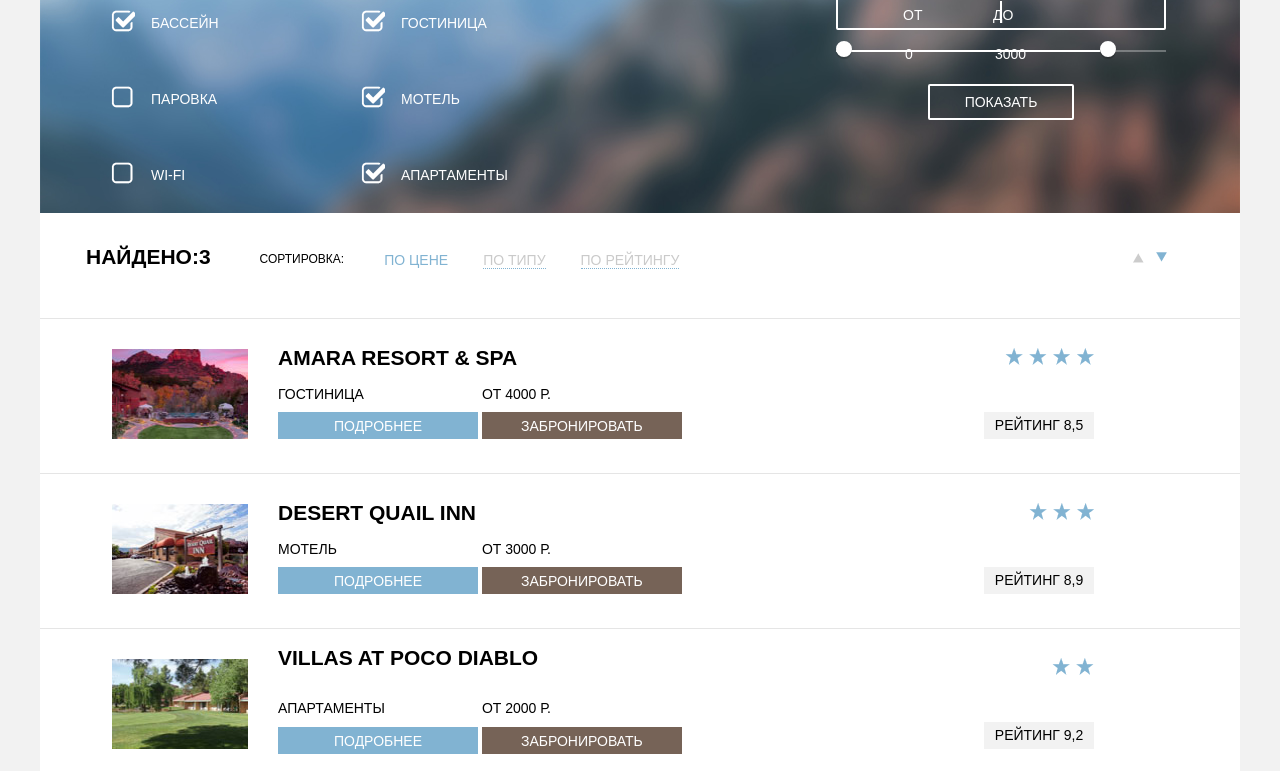
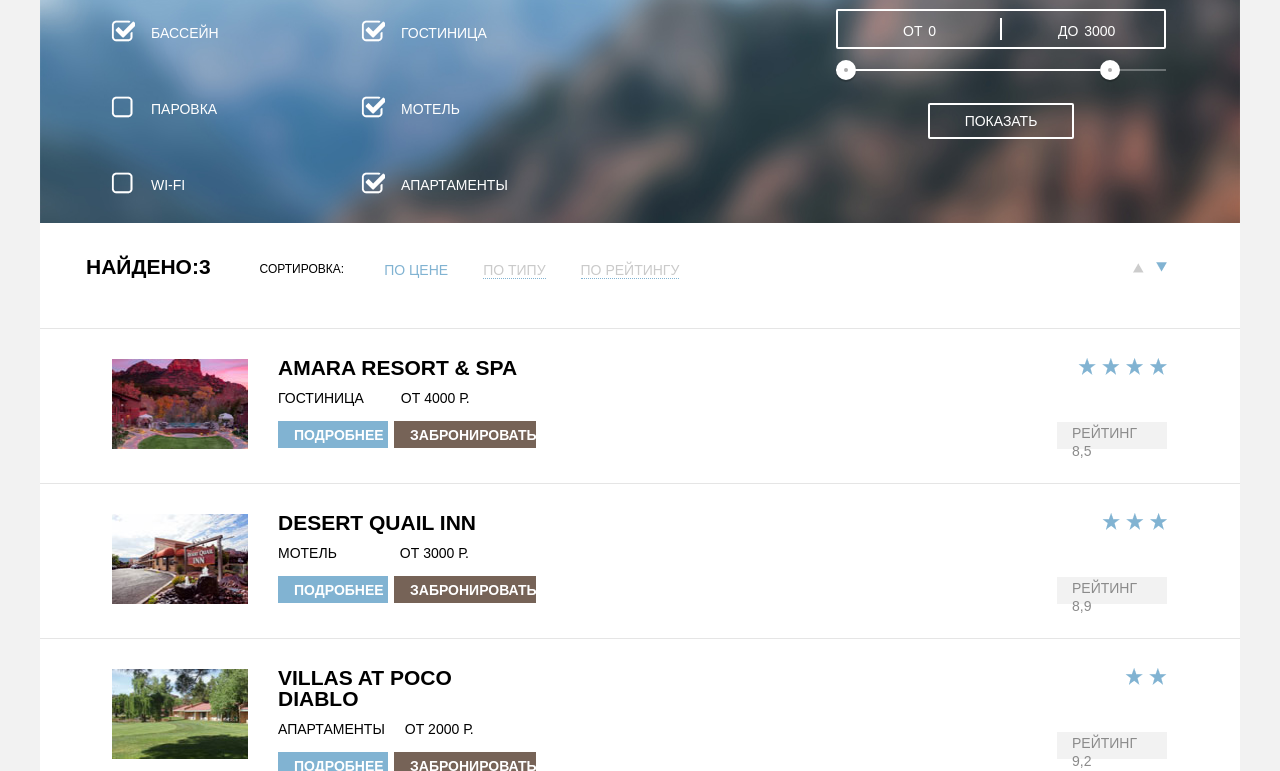
Before and after one commit to Mayya01/308657-sedona, a plain HTML site: page catalog.html in a window 1280 px wide. Shown: the part 98-869 px from the top of the page. Drawn offline with Linux system fonts and the light colour scheme.

Commit message:
Styles for catalog.html

```diff
--- a/catalog.html
+++ b/catalog.html
@@ -16,7 +16,7 @@
             <li class = 'navigation-left'><a href = '#'>Информация</a></li>
             <li class = 'navigation-left'><a href = '#'>Фото и видео</a></li>
             <li class = 'navigation-right'><a href = '#'>Карта штата</a></li>
-            <li class = 'navigation-right'><a href = '#'>Гостиницы</a></li>
+            <li class = 'navigation-right'><a href = '#' class = 'active-navigation'>Гостиницы</a></li>
 
           </ul>
         </nav>
@@ -83,11 +83,6 @@
       <button class="btn-transparent" type="submit">Показать</button>
 
     </div>
-
-
-
-
-
       </form>
 
       <section class = 'sort'>
@@ -117,12 +112,14 @@
 
           <div class = 'amara-description'>
               <h2>Amara Resort & Spa</h2>
-
+            <div class = 'hotels amara'>
               <p>Гостиница</p>
               <p>от 4000 р.</p>
-
+            </div>
+            <div class = ' hotels amara'>
               <a href = '#' class = 'amara-details'>Подробнее</a>
               <a href = '#' class = 'amara-book'>Забронировать</a>
+            </div>
           </div>
 
           <div class = 'amara-information'>
@@ -140,12 +137,14 @@
 
           <div class = 'quail-description'>
               <h2>Desert Quail Inn</h2>
-
+            <div class = ' hotels quail'>
               <p>Мотель</p>
               <p>от 3000 р.</p>
-
+            </div>
+            <div class = ' hotels quail' >
               <a href = '#' class = 'quail-details'>Подробнее</a>
               <a href = '#' class = 'quail-book'>Забронировать</a>
+            </div>
           </div>
 
           <div class = 'quail-information'>
@@ -163,12 +162,14 @@
 
             <div class = 'poco-description'>
               <h2>Villas At Poco Diablo</h2>
-
+            <div class = ' hotels poco'>
               <p>Апартаменты</p>
               <p>от 2000 р.</p>
-
+            </div>
+            <div class = ' hotels poco'>
               <a href = '#' class = 'poco-details'>Подробнее</a>
               <a href = '#' class = 'poco-book'>Забронировать</a>
+            </div>
             </div>
             <div class = 'poco-information'>
               <div class = 'poco-raitnig'>Рейтинг 9,2</div>
--- a/css/style.css
+++ b/css/style.css
@@ -91,11 +91,16 @@ h3{
   width:456px;
   height: 343px;
 }
+.navigation .active-navigation{
+  color: rgb(119, 99, 87);
+}
+
+
 
 
 /*Стили к index.html, для блоков с рекламой*/
 .main-description{
-  background-color:  #ffffff;;
+  background-color:  #ffffff;
   width: 1200px;
   min-height: 210px;
 }
@@ -127,7 +132,7 @@ h3{
 }
 .advertising-content{
   min-height: 166px;
-  width: 307;
+  width: 307px;
   color:  #ffffff;;
   margin:50px 46px 40px 46px;
 }
@@ -153,6 +158,8 @@ h3{
 .advertising-tourist{
   background-color: rgb(238,238,238);
 }
+
+
 
 /*Стили для блока с едой, жильем, подарками*/
 .features{
@@ -202,6 +209,8 @@ h3{
    white-space: pre-wrap;
 }
 
+
+
 /*Стили к index.html:форма, блок поверх формы, карта*/
 .map{
   background-image: url(../img/map.jpg)
@@ -212,7 +221,7 @@ h3{
   min-height: 766px;
 }
 .best-offer-interest{
-  background-color: white;
+  background-color: #ffffff;
 }
 .best-offer-options h2{
   margin-top: 0px;
@@ -240,7 +249,7 @@ h3{
   margin-right: 316px;
 }
 .best-offer-hotels a{
-  color:white;
+  color:#ffffff;
   text-decoration: none;
   text-align: center;
   display: block;
@@ -266,6 +275,7 @@ h3{
   background-color: rgb(242,242,242);
   border:none;
   font-weight: bold;
+  padding: 7px 229px 7px 12px;
 }
 input[type='text']:hover{
   background-color: rgb(235,235,235);
@@ -318,7 +328,6 @@ button[name = 'results']:active{
   background-color: rgb(84,150,189);
   color: rgba(255,255,255, 0.3)
 }
-
 .formblock-max{
   display: flex;
 }
@@ -374,12 +383,16 @@ label[for = 'for-children']{
   background-position: 0 -725px;
 }
 
+
+/*для catalog.html, стили для чекбоксов, ползунка*/
+
 .options{
   width: 1200px;
   display: flex;
   position: relative;
   background-image: url(../img/filterbackground.jpg);
   color: #ffffff;
+  margin-top: 10px;
 }
 .options p{
   margin: 0;
@@ -501,13 +514,121 @@ input[type='checkbox']:checked + label::before{
   background-position: -10px -1164px;
 }
 
+/*Стили для ползунка, демо*/
+.filter-range {
+  box-sizing: content-box;
+  width: 330px;
+  color: #ffffff;
+  text-transform: uppercase;
+  position: absolute;/*Нужно ли здесь позиционирование? В Демо его не было. Относительное позиционирование задано у блока .options*/
+  top: 31px;
+  right: 74px;
+}
+.filter-range-title {
+  margin-bottom: 9px;
+
+  font-weight: 600;
+  font-size: 16px;
+  line-height: 21px;
+}
+.price-controls {
+  position: relative;
+  height: 36px;
+  margin-bottom: 20px;
+  font-size: 0;
+  border: 2px solid #ffffff;
+  border-radius: 2px;
+}
+.price-controls::after {
+  content: "";
+  position: absolute;
+  top: 50%;
+  left: 50%;
+  width: 2px;
+  height: 22px;
+
+  background: #ffffff;
+  transform: translate(-50%, -50%);
+}
+.price-controls label {
+  display: inline-block;
+  font-size: 14px;
+  line-height: 38px;
+  vertical-align: top;
+  cursor: pointer;
+}
+.price-controls .min-price,
+.price-controls .max-price {
+  width: 90px;
+  padding-left: 65px;
+}
+.price-controls input {
+  width: 50px;
+  color: inherit;
+  font: inherit;
+
+  background: none;
+  border: none;
+}
+.range-controls {
+  position: relative;
+  margin-bottom: 32px;
+}
+.range-controls .scale {
+  height: 2px;
+  background: rgba(255, 255, 255, 0.3);
+}
+.range-controls .bar {
+  width: 80%;
+  height: 2px;
+  background: #ffffff;
+}
+.range-toggle {
+  position: absolute;
+  top: -9px;
+  width: 4px;
+  height: 4px;
+  background: #ababab;
+  border: 8px solid #ffffff;
+  border-radius: 50%;
+  box-shadow: 0 2px 1px 0 rgba(0, 1, 1, 0.2);
+  cursor: pointer;
+}
+.range-toggle:hover {
+  background: #1c4f80;
+}
+
+.range-toggle-min {
+  left: 0;
+}
+.range-toggle-max {
+  left: 80%;
+}
+.btn-transparent {
+  display: block;
+  margin: 0 auto;
+  padding: 6px 35px;
+  font-size: 14px;
+  line-height: 20px;
+  color: #ffffff;
+  text-transform: uppercase;
+  background: transparent;
+  border: 2px solid #ffffff;
+  border-radius: 2px;
+  cursor: pointer;
+}
+
+.btn-transparent:hover {
+  color: #000000;
+
+  background: #ffffff;
+}
+
 
 
 
 /*Блок с отелями:картинки, название, цена и т.д.*/
 .items{
-  display: flex;
-  flex-direction: column;
   background-color:  #ffffff;;
 }
 .items-amara,
@@ -515,10 +636,6 @@ input[type='checkbox']:checked + label::before{
 .items-poco{
   display: flex;
   min-height: 150px;
-}
-.items-amara,
-.items-quail,
-.items-poco{
   border-bottom: 1px solid rgb(229,229,229);
 }
 .items-amara{
@@ -529,6 +646,7 @@ input[type='checkbox']:checked + label::before{
 }
 .items h2{
   margin-top: 0;
+  margin-bottom: 0;
   padding-top: 28px;
   min-height: 32px;
   cursor: pointer;
@@ -539,34 +657,46 @@ input[type='checkbox']:checked + label::before{
 .items h2:active{
   color: rgb(202, 202, 202);
 }
-
-.amara-description p, .amara-description a,
-.quail-description p, .quail-description a,
-.poco-description p, .poco-description a{
+.hotels{
+  display: flex;
+}
+.hotels a{
+  text-decoration: none;
+  color: #ffffff;
+  font-weight: bold;
+  text-align: center;
+  height: 27px;
+}
+.hotels p{
   display: inline-block;
-  width: 200px;
+  margin-top: 0;
+  padding-top: 11px;
 }
-.amara-description p,
-.quail-description p,
-.poco-description {
-  margin-top: -10px;/*????*/
+.amara p:last-child{
+  margin-left: 37px;
 }
-.amara-book,.amara-details,
-.quail-details, .quail-book,
-.poco-details, .poco-book {
-  min-height:27px;
-  text-decoration: none;
-  text-align: center;
-  padding-top: 5px;
-  color:  #ffffff;;
-  margin-top: -20px;/*????*/
+.quail p:last-child{
+  margin-left: 63px;
+}
+.poco p:last-child{
+  margin-left: 20px;
 }
 .amara-details,
 .quail-details,
 .poco-details{
   width: 110px;
   background-color: rgb(129, 179, 210);
+  padding: 5px 16px 4px 16px;
 }
+.amara-book,
+.quail-book,
+.poco-book{
+  width: 142px;
+  background-color: rgb(118, 99, 87);
+  margin-left: 6px;
+  padding: 5px 16px 6px 16px;
+}
+
 .amara-details:hover,
 .quail-details:hover,
 .poco-details:hover{
@@ -576,13 +706,7 @@ input[type='checkbox']:checked + label::before{
 .quail-details:active,
 .poco-details:active{
   background-color: rgb(84, 150, 189);
-  color: rgba(255,255,255, 0.3)
-}
-.amara-book,
-.quail-book,
-.poco-book{
-  width: 142px;
-  background-color: rgb(118, 99, 87);
+  color: rgba(255,255,255, 0.3);
 }
 .amara-book:hover,
 .quail-book:hover,
@@ -596,12 +720,6 @@ input[type='checkbox']:checked + label::before{
   background-color: rgb(80, 62, 51);
 }
 
-.amara-description,
-.quail-description,
-.poco-description{
-  width: 544px;
-}
-
 
  /*Стили для рейтинга, звездочек*/
 .amara-information,
@@ -611,28 +729,25 @@ input[type='checkbox']:checked + label::before{
   width: 728px;
   position: relative;
 }
-.amara-rating,
-.poco-raitnig,
-.quail-raitnig{
+.amara-rating, .quail-raitnig, .poco-raitnig{
   width: 110px;
-  min-height: 27px;
+  height: 27px;
   background-color: rgb(242, 242, 242);
-  text-align: center;
-  padding-top: 4px;
-  margin-top: 93px;
-  margin-right: 73px;/*??Не работает??*/
-  position: absolute;/*Нужно ли?*/
-  right: 73px;/*Нужно ли?*/
+  color: rgb(139, 139, 139);
+  padding: 2px 12px 7px 15px;
+  position: absolute;
+  top: 93px;
+  right: 73px;/*Не забыть вопрос про margin!!!*/
 }
 .raitning-image{
-  margin-top: 29px;
+  background-image: url(../img/stars.png);
   width: 89px;
   height: 17px;
-  background-image: url(../img/stars.png);
-  margin-right: 73px;/*Не работает?*/
   position: absolute;
+  top: 29px;
   right: 73px;
 }
+
 .quail-information .raitning-image{
   width: 65px;
 }
@@ -740,128 +855,3 @@ input[type='checkbox']:checked + label::before{
   height: 16px;
   background-position: -10px -1194px;
 }
-
-
-/*Стили для ползунка, демо*/
-.filter-range {
-  width: 330px;
-  color: #ffffff;
-  text-transform: uppercase;
-  position: absolute;/*Нужно ли здесь позиционирование? В Демо его не было. Относительное позиционирование задано у блока .options строка 341*/
-  top: 26px;
-  right: 74px;
-}
-
-.filter-range-title {
-  margin-bottom: 9px;
-
-  font-weight: 600;
-  font-size: 16px;
-  line-height: 21px;
-}
-
-.price-controls {
-  position: relative;
-  height: 36px;
-  margin-bottom: 20px;
-  font-size: 0;
-  border: 2px solid #ffffff;
-  border-radius: 2px;
-}
-.price-controls::after {
-  content: "";
-  position: absolute;
-  top: 50%;
-  left: 50%;
-
-  width: 2px;
-  height: 22px;
-
-  background: #ffffff;
-  transform: translate(-50%, -50%);
-}
-
-.price-controls label {
-  display: inline-block;
-  font-size: 14px;
-  line-height: 38px;
-  vertical-align: top;
-  cursor: pointer;
-}
-
-.price-controls .min-price,
-.price-controls .max-price {
-  width: 90px;
-  padding-left: 65px;
-}
-
-.price-controls input {
-  width: 50px;
-  margin-right: 20px;
-
-  color: inherit;
-  font: inherit;
-
-  background: none;
-  border: none;
-}
-
-.range-controls {
-  position: relative;
-  margin-bottom: 32px;
-}
-
-.range-controls .scale {
-  height: 2px;
-  background: rgba(255, 255, 255, 0.3);
-}
-
-.range-controls .bar {
-  width: 80%;
-  height: 2px;
-  background: #ffffff;
-}
-
-.range-toggle {
-  position: absolute;
-  top: -9px;
-  width: 4px;
-  height: 4px;
-  background: #ababab;
-  border: 8px solid #ffffff;
-  border-radius: 50%;
-  box-shadow: 0 2px 1px 0 rgba(0, 1, 1, 0.2);
-  cursor: pointer;
-}
-
-.range-toggle:hover {
-  background: #1c4f80;
-}
-
-.range-toggle-min {
-  left: 0;
-}
-
-.range-toggle-max {
-  left: 80%;
-}
-
-.btn-transparent {
-  display: block;
-  margin: 0 auto;
-  padding: 6px 35px;
-  font-size: 14px;
-  line-height: 20px;
-  color: #ffffff;
-  text-transform: uppercase;
-  background: transparent;
-  border: 2px solid #ffffff;
-  border-radius: 2px;
-  cursor: pointer;
-}
-
-.btn-transparent:hover {
-  color: #000000;
-
-  background: #ffffff;
-}
```
